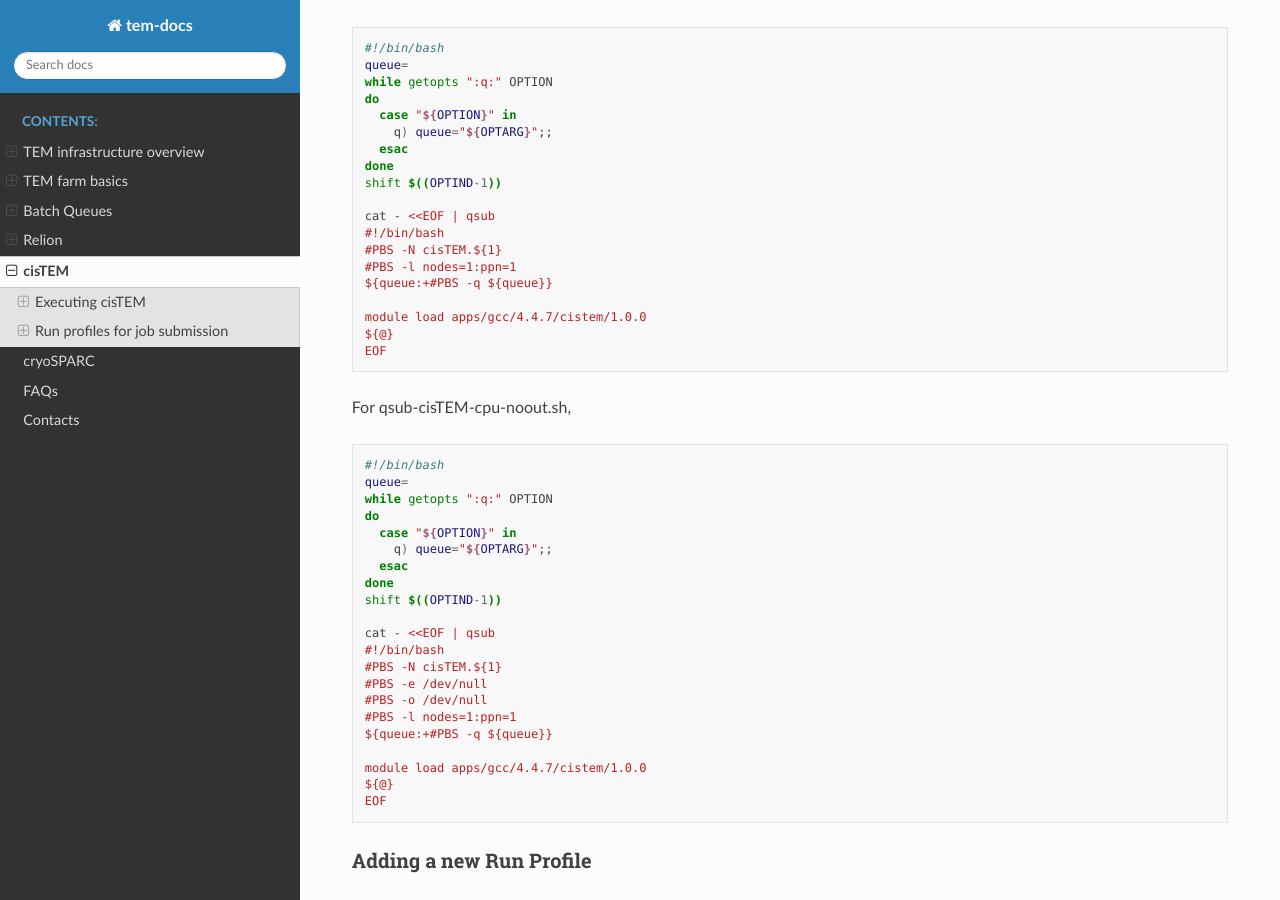
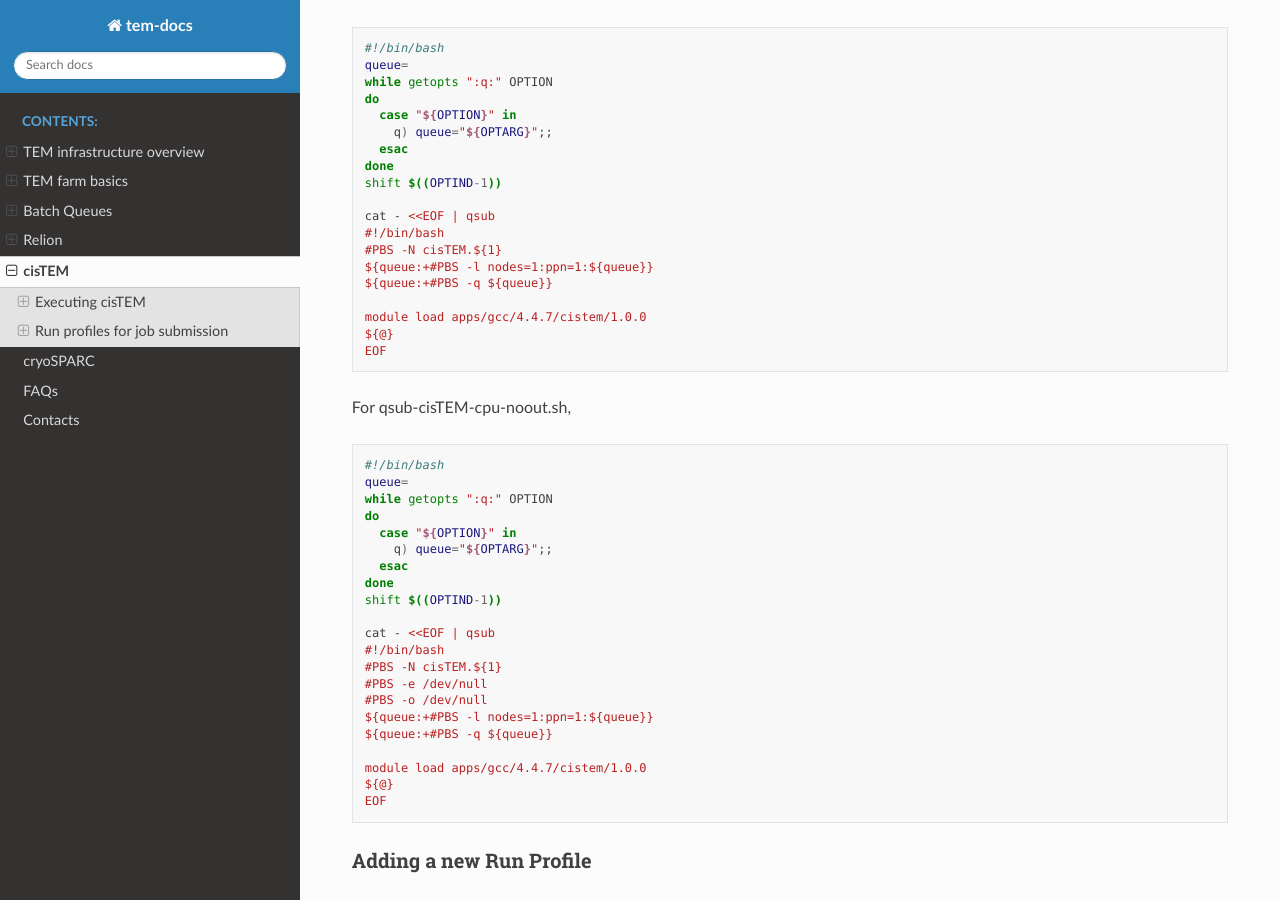
Before and after one commit to junglok/tem-docs, a Sphinx documentation site: the page built from docs/cisTEM.rst, in a window 1280 px wide and 900 px high, scrolled down 2319 px. Built offline with Sphinx 7.4.7 and the Read the Docs theme 2.0.0, drawn with Linux system fonts in a browser that asks for light colours.

Commit message:
first release

```diff
--- a/docs/cisTEM.rst
+++ b/docs/cisTEM.rst
@@ -101,7 +101,7 @@ For qsub-cisTEM-cpu.sh,
   cat - <<EOF | qsub
   #!/bin/bash
   #PBS -N cisTEM.${1}
-  #PBS -l nodes=1:ppn=1
+  ${queue:+#PBS -l nodes=1:ppn=1:${queue}}
   ${queue:+#PBS -q ${queue}}
 
   module load apps/gcc/4.4.7/cistem/1.0.0
@@ -127,7 +127,7 @@ For qsub-cisTEM-cpu-noout.sh,
   #PBS -N cisTEM.${1}
   #PBS -e /dev/null
   #PBS -o /dev/null
-  #PBS -l nodes=1:ppn=1
+  ${queue:+#PBS -l nodes=1:ppn=1:${queue}}
   ${queue:+#PBS -q ${queue}}
 
   module load apps/gcc/4.4.7/cistem/1.0.0
```
